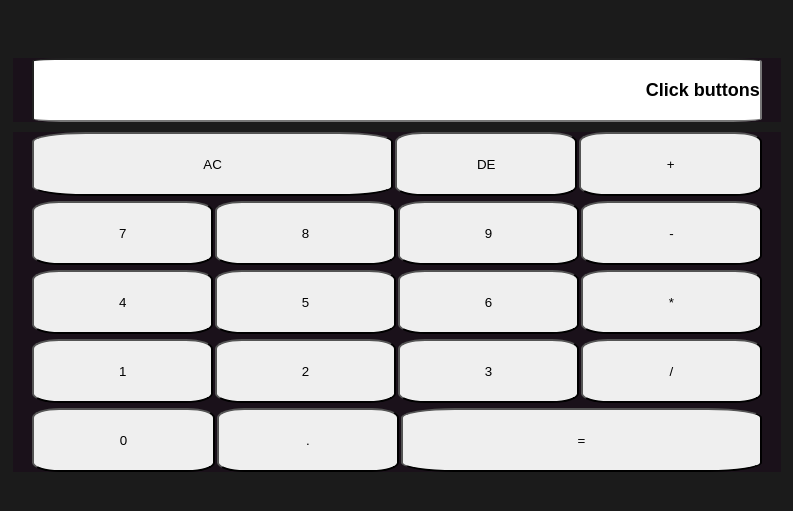
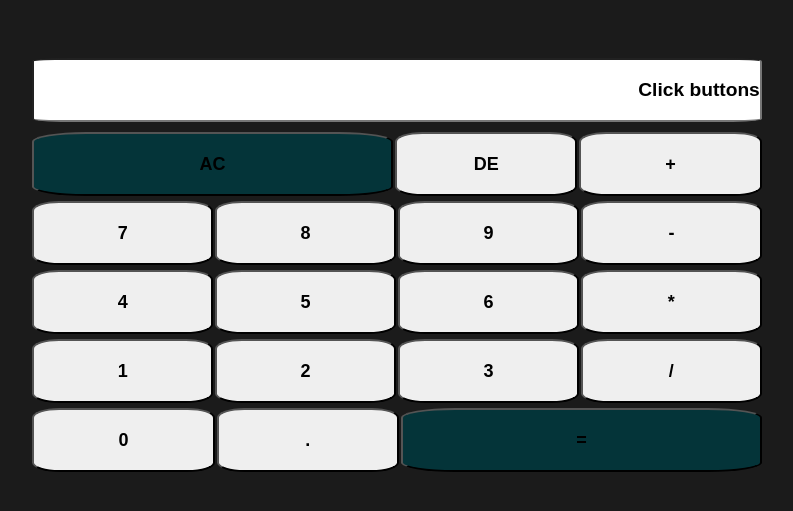
Before and after one commit to entixl/calculator-simple, a plain HTML site: page index.html in a window 1280 px wide. Shown: the part 135-646 px from the top of the page, without its empty margins (243-1036 px from the left). Drawn offline with Linux system fonts and the light colour scheme.

Commit message:
improve style

```diff
--- a/style.css
+++ b/style.css
@@ -19,26 +19,18 @@
 	width: 95%;
 	gap: 2px;
 }
-.display-section {
-	background-color: rgba(26, 1, 26, 0.36);
-}
-.input-section {
-	background-color: rgba(26, 1, 26, 0.36);
-	gap: 5px;
-}
 #display {
 	width: 95%;
-	/* word-wrap: break-word; */
 	height: 4rem;
 	text-align: right;
-	font-size: large;
+	font-size: larger;
 	font-weight: 600;
 	border-radius: 5%;
-	overflow-wrap: break-word;
 }
 .display-section,
 .input-section {
 	width: 60%;
+	gap: 5px;
 	display: flex;
 	flex-direction: column;
 	align-items: center;
@@ -48,7 +40,10 @@ button {
 	height: 4rem;
 	width: 5rem;
 	border-radius: 15%;
+	font-weight: bolder;
+	font-size: large;
 }
 button.long {
 	flex: 2;
+	background-color: rgb(4, 52, 57);
 }
```
